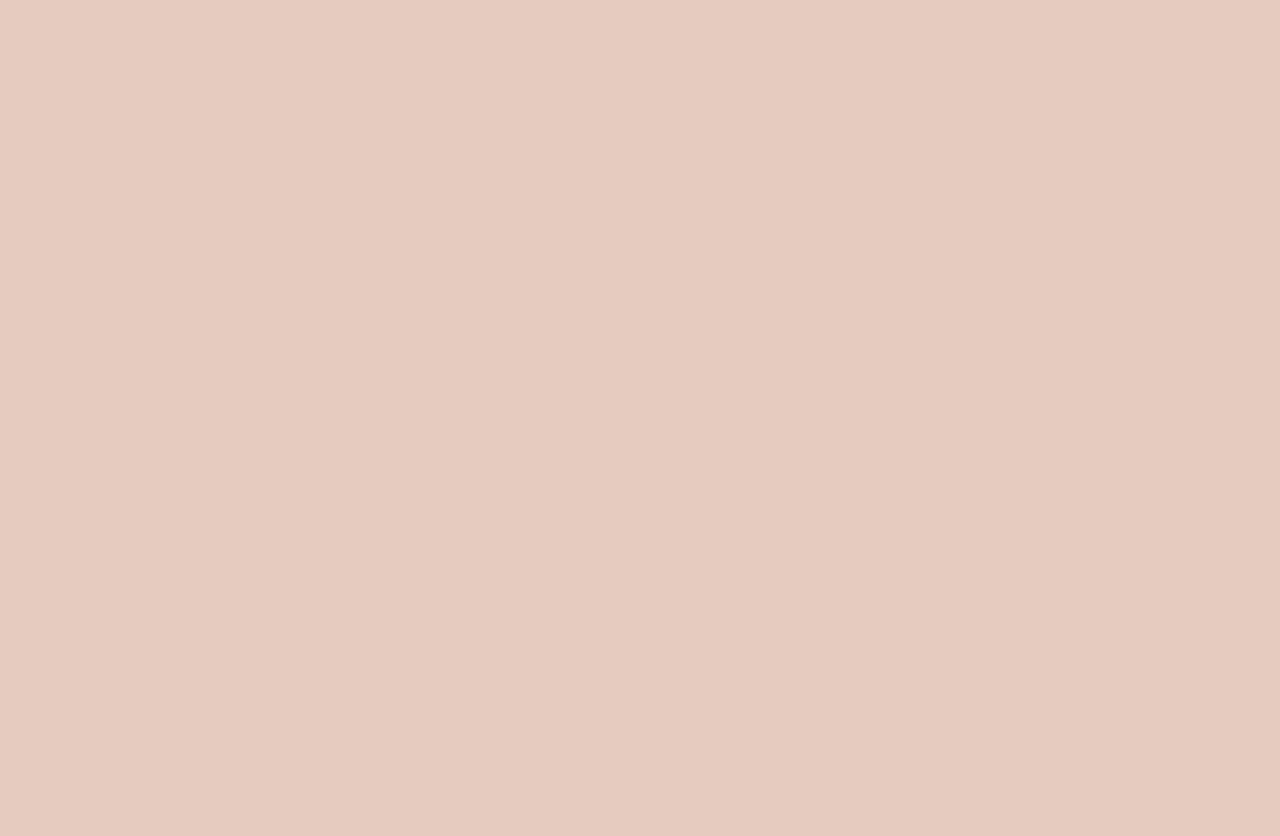
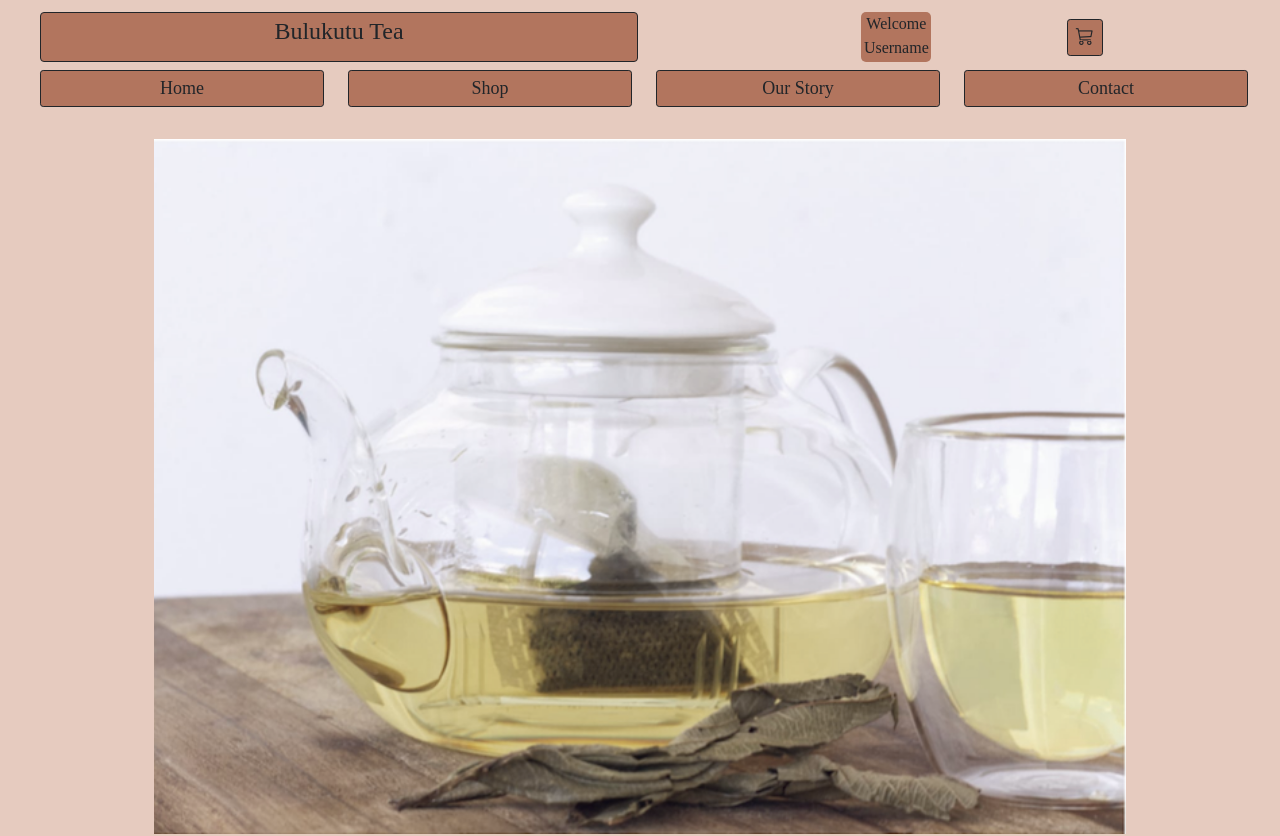
Before and after one commit to ms801525/iXperience-Intern, a React (Create React App) app in the folder bulukutu_tea/: page / in a window 1280 px wide. Before the commit this address had no page. Shown: the top 836 px of the page. Before the commit the page ends 800 px from the top, so only its background shows below. Built offline with nearby package versions, Linux system fonts and the light colour scheme; a web font is replaced by a local one.

Commit message:
uncommented render function in App.js

```diff
--- a/bulukutu_tea/src/App.js
+++ b/bulukutu_tea/src/App.js
@@ -13,24 +13,19 @@ import Homepage from './components/homepage';
 
 export default function App() {
   return (
-    <BrowserRouter>
-      <Routes>
-        <Route path="/about-us" element={<AboutUsPage />}></Route>
-      </Routes>
-    </BrowserRouter>
-    )
+    <div className='container-fluid'>
+      <Layout>
+        <div>
+          <Homepage></Homepage>
+        </div>
+      </Layout>
+    </div>
+  );
+  // return (
+  //   <BrowserRouter>
+  //     <Routes>
+  //       <Route path="/about-us" element={<AboutUsPage />}></Route>
+  //     </Routes>
+  //   </BrowserRouter>
+  //   )
   }
-
-
-
-// function App() {
-//   return (
-//     <div className='container-fluid'>
-//       <Layout>
-//         <div>
-//           <Homepage></Homepage>
-//         </div>
-//       </Layout>
-//     </div>
-//   );
-// }
```
